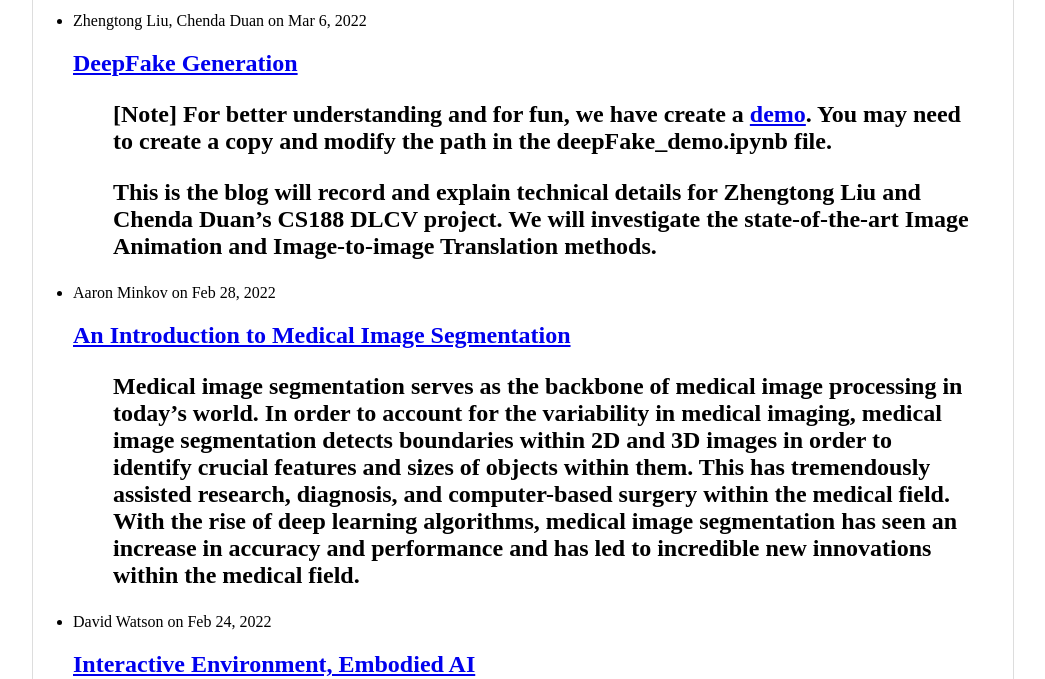
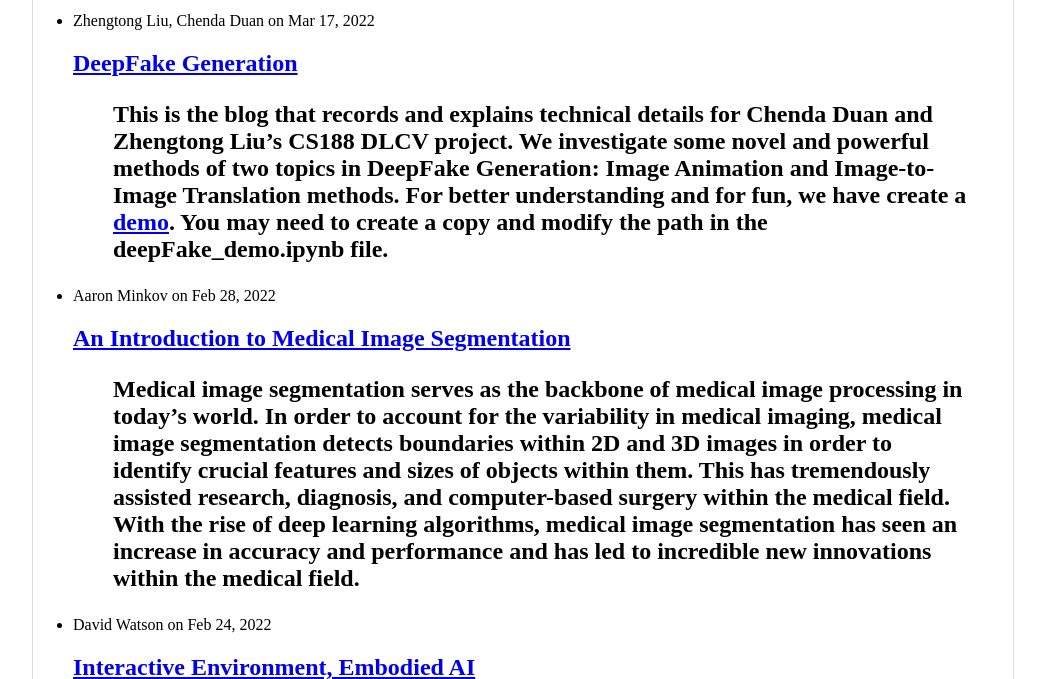
Before and after one commit to UCLAdeepvision/CS188-Projects-2022Winter, a Jekyll site: the page built from index.html, in a window 1280 px wide and 900 px high, cut to the strip 221-900 px from the top of the window. Shown: the whole strip, without its empty margins (117-1162 px from the left). Built offline with Jekyll 4.4.1, drawn with Linux system fonts in a browser that asks for light colours.

Commit message:
proofread and minor fixes

````diff
--- a/_posts/2021-01-26-team08-DeepFakeGeneration.md
+++ b/_posts/2021-01-26-team08-DeepFakeGeneration.md
@@ -3,15 +3,12 @@
 comments: true
 title: DeepFake Generation
 author: Zhengtong Liu, Chenda Duan
-date: 2022-03-06
+date: 2022-03-17
 ---
 
-> [Note] For better understanding and for fun, we have create a [demo](https://drive.google.com/drive/folders/1RRiqMyUGs4wAJ_pcQ56I_WKjuZKXqZVV?usp=sharing). You may need to create a copy and modify the path in the deepFake_demo.ipynb file.
-
-> This is the blog will record and explain technical details for Zhengtong Liu and Chenda Duan's CS188 DLCV project.
-> We will investigate the state-of-the-art Image Animation and Image-to-image Translation methods.
-
-
+> This is the blog that records and explains technical details for Chenda Duan and Zhengtong Liu's CS188 DLCV project.
+> We investigate some novel and powerful methods of two topics in DeepFake Generation: Image Animation and Image-to-Image Translation methods.
+> For better understanding and for fun, we have create a [demo](https://drive.google.com/drive/folders/1RRiqMyUGs4wAJ_pcQ56I_WKjuZKXqZVV?usp=sharing). You may need to create a copy and modify the path in the deepFake_demo.ipynb file.
 
 <!--more-->
 {: class="table-of-content"}
@@ -33,7 +30,7 @@
 As DeepFake generation might cause many problems (such as fake news!), the other popular sub-topic is DeepFake detection, where we try to build the network that can identify real images from fake, generated images.
 
 ## Core ideas: GAN
-GAN ("Generative adversarial network") is the core framework behind most of the DeepFake algorithms. The idea is simple, for DeepFake generators, the more easily you can trick the human eyes, the better your algorithm is. And for the DeepFake detector, the more easily you can detect the fake image, the better. However, we cannot train a DeepFake generators by manually evaluating how good the result is-we need the help of the detector.
+GAN ("Generative adversarial network") is the core framework behind most of the DeepFake algorithms. The idea is simple, for DeepFake generators, the more easily you can trick the human eyes, the better your algorithm is. And for the DeepFake detector, the more easily you can detect the fake image, the better. However, we cannot train a DeepFake generators by manually evaluating how good the result is, and we need the help of the detector.
 
 That brings the idea of "adversarial": the generator tries to fool the detector, and the detector tries to detect every fake image produced by the generator. And we train these two network at the same time.
 
@@ -41,7 +38,7 @@
 {: style="width: 800; max-width: 150%;"}
 *Fig 2. A simple structure for GAN network. (Image source: <https://neptune.ai/blog/6-gan-architectures>)*
 
-Below we mainly focus on two applications, **Image Animation** and **Image-to-image Translation**, of the DeepFake generation.
+Below we mainly focus on two applications, **Image Animation** and **Image-to-Image Translation**, of the DeepFake generation.
 
 ## Image Animation
 
@@ -215,13 +212,11 @@
 
 We do not provide a detailed explanation of the Global-Flow Local-Attention framework here. Readers who are interested in this method may refer to the original paper.
 
-## Image-to-image Translation
+## Image-to-Image Translation
 
-
+Image-to-Image Translation has been a popular topic in DeepFake generation. As we learned in class, StyleGAN v3 is the current state-of-the-art method. In this part, we choose to mainly introduce a novel method called StarGAN (particularly, StarGAN v2). This model adopts many ideas from previous works. Therefore, we will introduce interesting methods used in StarGAN v2 model aside from StarGAN v2 itself below, which hopefully can help the readers to have a more comprehensive view of this model and the Image-to-Image Translation field as a whole.
 
 ### StarGAN v2: Diverse Image Synthesis for Multiple Domains
-
-Different from the First Order Motion Model above, which is largely a stand-alone method, StarGAN v2 adopts many ideas from previous works. Therefore, we will introduce interesting methods used in StarGAN v2 model aside from StarGAN v2 itself below, which hopefully can help the readers to have a more comprehensive view of this model and the Image-to-image Translation field as a whole.
 
 The StarGAN v2 model is an image-to-image translation framework that can generate diverse images of multiple domains with good scalibility. In this paper, *domain* refers to a set of images that can be grouped as a visually distinctive category (e.g. images of cats and dogs can be two domains); while *style* means a unqiue appearance of an image (e.g. hairstyle). Briefly speaking, this framework uses domain-specific decoders to interpret latent style codes to achieve style diversity, and the generator takes an additional domain information so that images of multiple domains can be handled using a single framework. Next, we introduce StarGAN v2 from the framework and the learning objective functions.
 
@@ -387,22 +382,22 @@
     ```
 
 
-### StyleGan: Synthesize the Style
+### StyleGAN: Synthesize the Style
 
-Learning about StarGAN, and how it uses AdaIN to fuse the style features and the input features, we have to mention the first work that propose AdaIN: StyleGAN.
+Learning about StarGAN, and how it uses AdaIN to fuse the style features and the input features, we will breifly introduce the first work that propose AdaIN: StyleGAN.
 
 We know that for traiditonal GAN, the generator ususally takes a randomly generated latent vector and generates the images. However, people actually have little control over the latent vector. What if, say, we want to fuse two images, and take one image's overall looks and the other image's styles? We cannot brute-forcely add up, or take the mean of, their latent vector. We need to somehow disentangle the parts of the vector that controls the style.
 
-So that's the reason of the Style GAN and its AdaIN. The general architure of the generator of StyleGAN is already list above (when introducing the AdaIN). The basic idea is that, different part of the generators (4x4 and 8x8) controls different features. The paper mentioned that the first half of the generator controls more on the overall looks of the images (i.e, male or female), whereas the latter part of the network controls more on the style (hair, glasses, expressions). Thus, by feeding two style vectors from different source images, we can essentially fuse the style of one images into the other.
+So that's the reason of the StyleGAN and its AdaIN. The general architure of the generator of StyleGAN is already list above (when introducing the AdaIN). The basic idea is that, different part of the generators (4x4 and 8x8) controls different features. The paper mentioned that the first half of the generator controls more on the overall looks of the images (i.e, male or female), whereas the latter part of the network controls more on the style (hair, glasses, expressions). Thus, by feeding two style vectors from different source images, we can essentially fuse the style of one images into the other.
 ![StyleGAN Demo]({{ '/assets/images/team08/stylegan.png' | relative_url }})
 {: style="width: 800; max-width: 150%;"}
 *Fig 11. Demo for StyleGAN. (Image source: <https://arxiv.org/pdf/1812.04948.pdf>)*
 
 No one is perfect, and so does the GAN. There are some drawbacks for the networks we mentioned. Note some of them are found by ourselves and may not being well-analyzed.
 
-For the StarGAN, according to the [analysis](https://www.researchgate.net/publication/336880524_Comparative_Review_of_Cross-Domain_Generative_Adversarial_Networks/fulltext/5db875904585151435d1609a/Comparative-Review-of-Cross-Domain-Generative-Adversarial-Networks.pdf) and from our experiment (please see the [demo](https://drive.google.com/drive/folders/1RRiqMyUGs4wAJ_pcQ56I_WKjuZKXqZVV?usp=sharing) in the Colab), it poorly handles some specific attributes, such as age and glasses. It will produce unrealistic images in such cases.
+For StarGAN, according to the [analysis](https://www.researchgate.net/publication/336880524_Comparative_Review_of_Cross-Domain_Generative_Adversarial_Networks/fulltext/5db875904585151435d1609a/Comparative-Review-of-Cross-Domain-Generative-Adversarial-Networks.pdf) and from our experiment (please see the [demo](https://drive.google.com/drive/folders/1RRiqMyUGs4wAJ_pcQ56I_WKjuZKXqZVV?usp=sharing) in the Colab), it poorly handles some specific attributes, such as age and glasses. It will produce unrealistic images in such cases.
 
-For the StyleGAN, the synthesisted image is highly dependent on the abosulte coordinates of the pixel. The recent version, StyleGAN3, handles the problem as shown in the demonstration below.
+For StyleGAN, the synthesized image is highly dependent on the abosulte coordinates of the pixel. The recent version, StyleGAN3, handles the problem as shown in the demonstration below.
 
 ![StyleGAN3 Demo]({{ '/assets/images/team08/styleganv3.gif' | relative_url }})
 {: style="width: 800; max-width: 150%;"}
````
Also changed, not shown: other parts of _posts/2021-01-26-team08-DeepFakeGeneration.md (+1 -1 lines).
